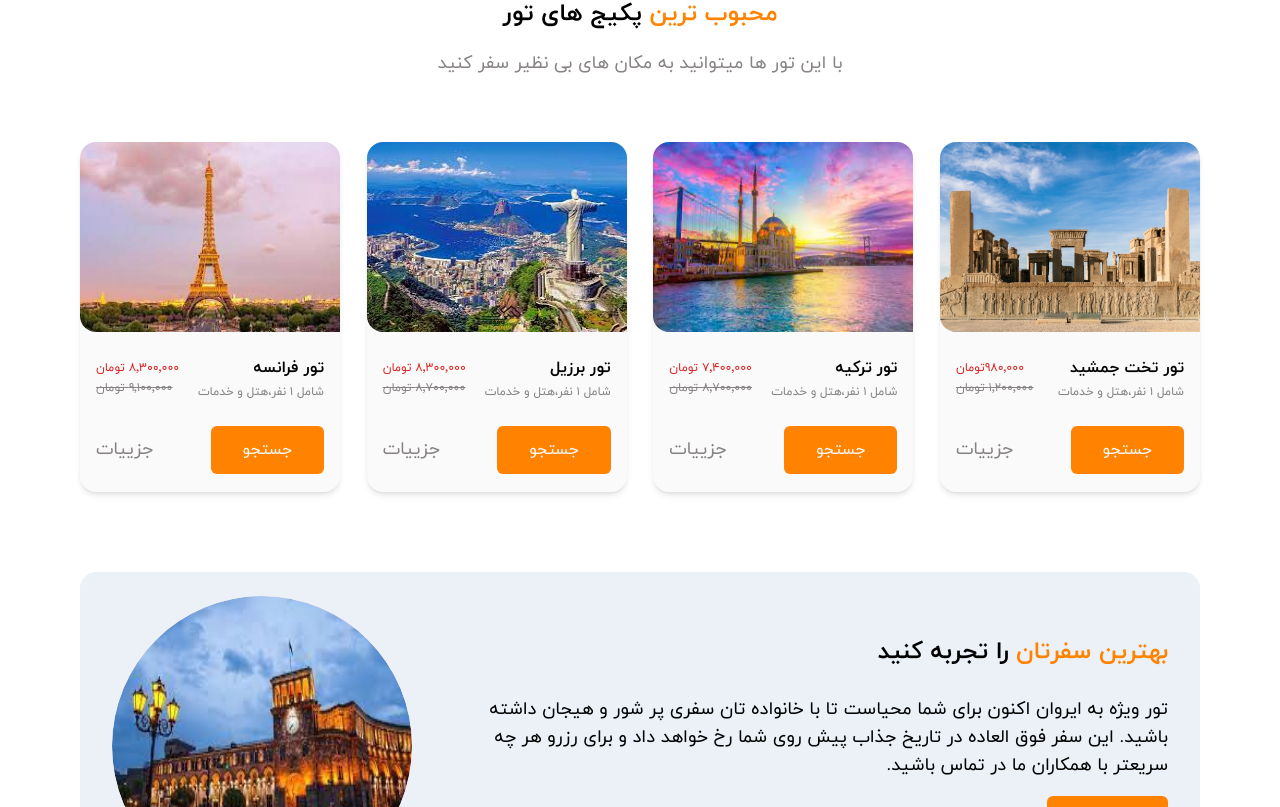
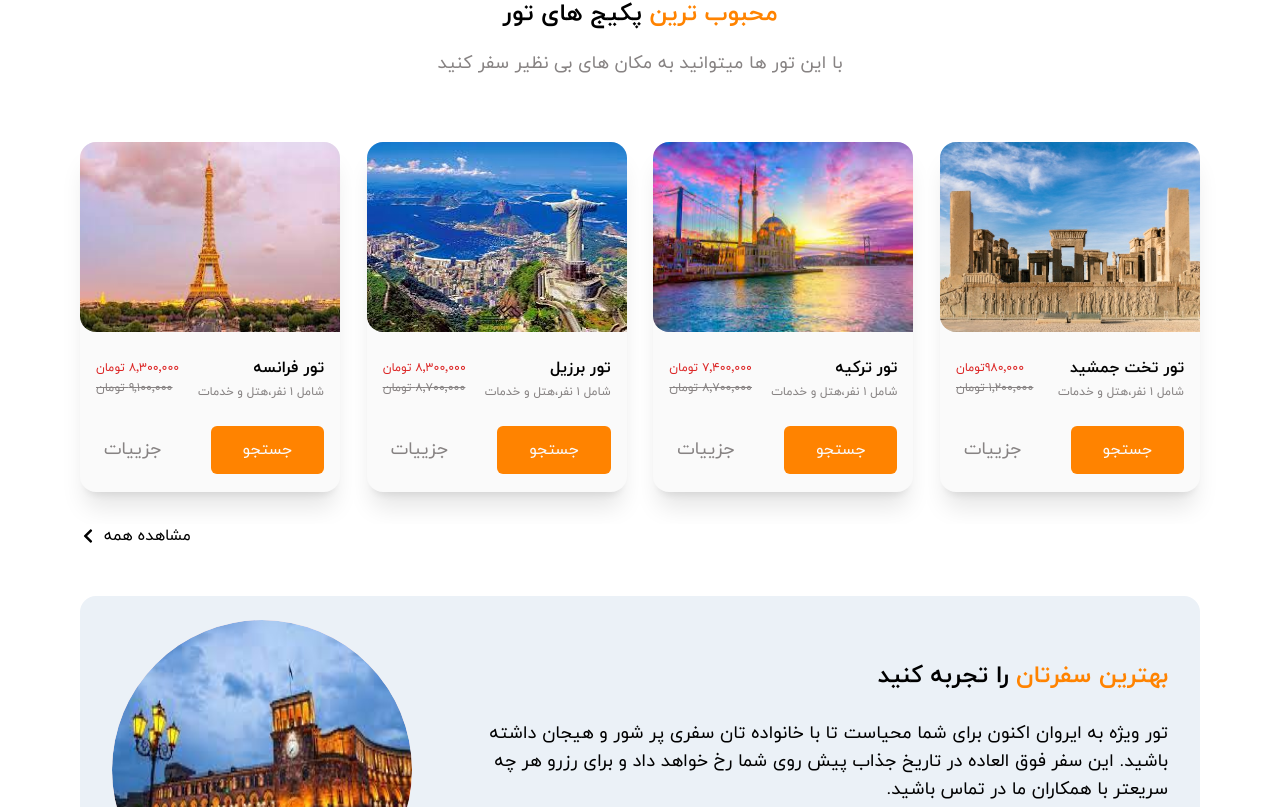
Before and after one commit to pouyasadeqii/iran-Tur, a React (Vite) app: page / in a window 1280 px wide. Shown: the part 953-1760 px from the top of the page. Built offline with nearby package versions, Linux system fonts and the light colour scheme.

Commit message:
STYLE : add and change some style

```diff
--- a/package.json
+++ b/package.json
@@ -10,7 +10,8 @@
   },
   "dependencies": {
     "react": "^18.2.0",
-    "react-dom": "^18.2.0"
+    "react-dom": "^18.2.0",
+    "react-icons": "^4.7.1"
   },
   "devDependencies": {
     "@types/react": "^18.0.17",
--- a/src/components/Navbar.js
+++ b/src/components/Navbar.js
@@ -2,12 +2,14 @@ import React, { useState } from "react";
 
 // icons
 import ticket from "../../public/assets/ticket.svg";
+import ticketOrange from "../../public/assets/ticket-orange.svg";
 import airplane from "../../public/assets/airplane.svg";
 import hamburgerMenu from "../../public/assets/sort.svg";
 import login from "../../public/assets/login.svg";
 
 const Navbar = () => {
   const [showMenu, setShowMenu] = useState(false);
+  const [hover, setHover] = useState(false);
 
   const showHandler = () => {
     setShowMenu(!showMenu);
@@ -34,7 +36,7 @@ const Navbar = () => {
           <ul className="flex items-center gap-x-4">
             <li>
               <a
-                className="block md:text-xs xl:text-lg hover:border-b-2 text-myorange border-b-2 border-myorange hover:border-myorange transition-all duration-200 focus:text-myorange focus:border-b-2 focus:border-myorange  hover:text-myorange rounded-lg lg:text-base px-2 py-3"
+                className="block md:text-xs xl:text-lg hover:border-b-2 text-myorange border-b-2 border-myorange hover:border-myorange transition-all duration-200 focus:text-myorange focus:border-b-2 f-myorange  hover:text-myorange lg:text-base px-2 py-3"
                 href="#"
               >
                 صفحه اصلی
@@ -42,7 +44,7 @@ const Navbar = () => {
             </li>
             <li>
               <a
-                className="block md:text-xs xl:text-lg hover:border-b-2 hover:border-myorange transition-all duration-200 focus:text-myorange focus:border-b-2 focus:border-myorange hover:text-myorange rounded-lg lg:text-base px-2 py-3"
+                className="block md:text-xs xl:text-lg hover:border-b-2 hover:border-myorange transition-all duration-200 focus:text-myorange focus:border-b-1 focus:border-myorange hover:text-myorange lg:text-base px-2 py-3"
                 href="#pakage"
               >
                 لیست تور ها
@@ -50,7 +52,7 @@ const Navbar = () => {
             </li>
             <li>
               <a
-                className="block md:text-xs xl:text-lg hover:border-b-2 hover:border-myorange transition-all duration-200 focus:text-myorange focus:border-b-2 focus:border-myorange hover:text-myorange rounded-lg lg:text-base px-2 py-3"
+                className="block md:text-xs xl:text-lg hover:border-b-2 hover:border-myorange transition-all duration-200 focus:text-myorange focus:border-b-1 focus:border-myorange hover:text-myorange lg:text-base px-2 py-3"
                 href="#destination"
               >
                 مقصد ها
@@ -58,7 +60,7 @@ const Navbar = () => {
             </li>
             <li>
               <a
-                className="block md:text-xs xl:text-lg hover:border-b-2 hover:border-myorange transition-all duration-200 focus:text-myorange focus:border-b-2 focus:border-myorange hover:text-myorange rounded-lg lg:text-base px-2 py-3"
+                className="block md:text-xs xl:text-lg hover:border-b-2 hover:border-myorange transition-all duration-200 focus:text-myorange focus:border-b-1 focus:border-myorange hover:text-myorange lg:text-base px-2 py-3"
                 href="#bestTrip"
               >
                 اقامت
@@ -66,7 +68,7 @@ const Navbar = () => {
             </li>
             <li>
               <a
-                className="block md:text-xs xl:text-lg hover:border-b-2 hover:border-myorange transition-all duration-200 focus:text-myorange focus:border-b-2 focus:border-myorange hover:text-myorange rounded-lg lg:text-base px-2 py-3"
+                className="block md:text-xs xl:text-lg hover:border-b-2 hover:border-myorange transition-all duration-200 focus:text-myorange focus:border-b-1 focus:border-myorange hover:text-myorange lg:text-base px-2 py-3"
                 href="#weblog"
               >
                 وبلاگ
@@ -75,14 +77,19 @@ const Navbar = () => {
           </ul>
         </nav>
         <div className="flex items-center gap-x-4">
-          <span>
-            <img src={ticket} alt="ticket" />
-          </span>
-          <span className="md:text-xs xl:text-lg">پیگیری خرید</span>
-          <button className="bg-myorange py-2 md:text-xs xl:text-lg px-4 rounded-lg text-mywhite">
+          <div className="flex gap-4  hover:text-myorange" onMouseEnter={() => setHover(true)} onMouseLeave={() => setHover(false)}>
+            <img
+              src={hover ? ticketOrange : ticket}
+              alt="ticket"
+            />
+            <span className="md:text-xs py-2 xl:text-lg hover:text-inherit cursor-pointer">
+              پیگیری خرید
+            </span>
+          </div>
+          <button className="bg-myorange transition-all duration-200 hover:shadow-md  hover:shadow-myorange py-2 md:text-xs xl:text-lg px-4 rounded-lg text-mywhite">
             ثبت نام
           </button>
-          <button className="bg-mywhite py-2 md:text-xs xl:text-lg px-7 rounded-lg border border-gray-300">
+          <button className="bg-mywhite transition-all duration-200 hover:bg-[#87838330] py-2 md:text-xs xl:text-lg px-7 rounded-lg border border-gray-300">
             ورود
           </button>
         </div>
--- a/src/components/Package.js
+++ b/src/components/Package.js
@@ -4,7 +4,7 @@ const Package = ({ title, description, oldPrice, newPrice, picture }) => {
   return (
     <div>
       {/* section 1 */}
-      <div className="flex flex-col w-full gap-y-6 bg-mywhite shadow-md hover:shadow-xl rounded-2xl overflow-hidden transition-all duration-300">
+      <div className="flex flex-col w-full gap-y-6 bg-mywhite shadow-xl rounded-2xl overflow-hidden transition-all duration-300">
         {/* #1 */}
         <div className="max-w-[260px] md:w-[260px] h-[190px] rounded-bl-2xl overflow-hidden">
           <img src={picture} alt="package" className="w-full h-full" />
@@ -22,10 +22,10 @@ const Package = ({ title, description, oldPrice, newPrice, picture }) => {
         </div>
         {/* #3 */}
         <div className="flex items-center justify-between px-4 pb-4">
-          <button className="bg-myorange py-2 md:py-3 px-8 rounded-md text-mywhite ">
+          <button className="bg-myorange py-2 md:py-3 px-8 rounded-md text-mywhite transition-all duration-200 hover:shadow-md hover:shadow-myorange">
             جستجو
           </button>
-          <span className="text-lg text-mygray py-2 md:py-3 cursor-pointer">
+          <span className="text-lg text-mygray transition-all duration-200 hover:bg-[#87838330] py-2 px-2 md:py-3 cursor-pointer rounded-md ">
             جزییات
           </span>
         </div>
--- a/src/components/Packages.js
+++ b/src/components/Packages.js
@@ -1,12 +1,12 @@
 import React from "react";
+
+import { FaChevronLeft } from "react-icons/fa";
 
 // icons
 import takhteJamshid from "../../public/assets/takhtjamshid-new.jpg";
-import turkiye from "../../public/assets/turkiye.jpg"
-import brazil from "../../public/assets/brazil.jpg"
-import france from "../../public/assets/france.jpg"
-
-
+import turkiye from "../../public/assets/turkiye.jpg";
+import brazil from "../../public/assets/brazil.jpg";
+import france from "../../public/assets/france.jpg";
 
 // components
 import Package from "./Package";
@@ -57,7 +57,10 @@ const Packages = () => {
           با این تور ها میتوانید به مکان های بی نظیر سفر کنید
         </p>
       </div>
-      <div id="pack" className="flex items-center px-9 md:px-20 justify-between gap-x-4 overflow-auto mb-8 pb-8">
+      <div
+        id="pack"
+        className="flex items-center px-9 md:px-20 justify-between gap-x-4 overflow-auto pb-8"
+      >
         {packs.map((pack) => (
           <Package
             title={pack.title}
@@ -69,6 +72,11 @@ const Packages = () => {
           />
         ))}
       </div>
+      <div className="flex justify-end items-center gap-2 mx-9 md:mx-20 transition-all
+      duration-100 hover:text-myorange cursor-pointer">
+        <span className="transition-all duration-100 text-inherit">مشاهده همه</span>
+        <FaChevronLeft className="transition-all duration-100 text-inherit" />
+      </div>
     </div>
   );
 };
```
Also changed, not shown: public/assets/ticket-orange.svg (added), 1 other file (tests, documents, lock files or other folders).
